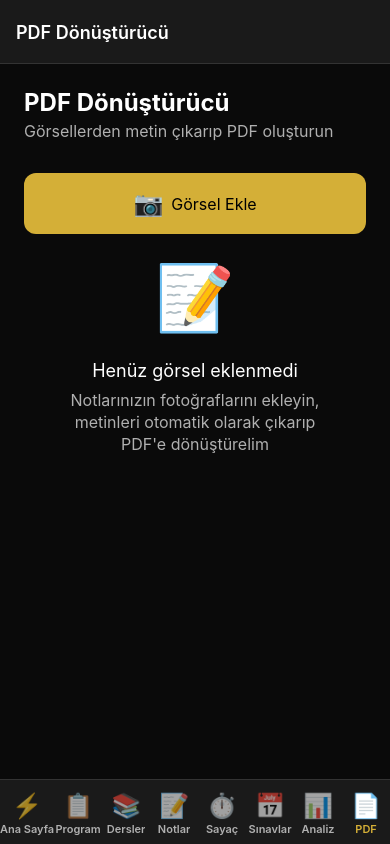
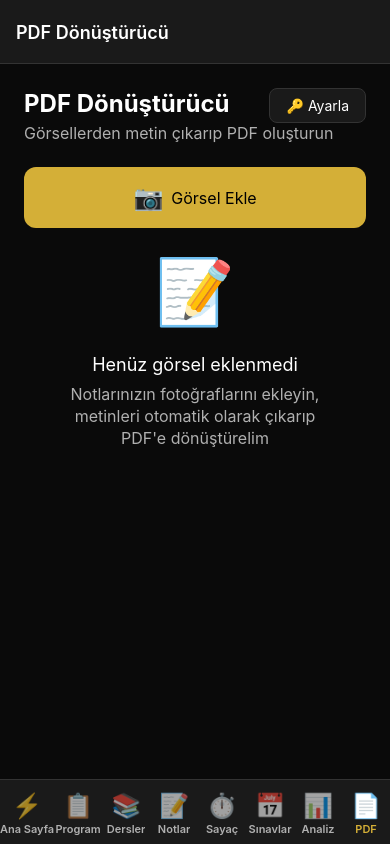
Before and after one commit to warnderdeath/study-g, a React Native app: screen /PDFConverter in a window 390 px wide. Built offline with nearby package versions, Linux system fonts and the light colour scheme.

Commit message:
Switch to OCR.space API for better text recognition

```diff
--- a/package.json
+++ b/package.json
@@ -30,8 +30,7 @@
     "react-native-safe-area-context": "4.6.3",
     "react-native-screens": "~3.22.0",
     "react-native-svg": "13.9.0",
-    "react-native-web": "~0.19.6",
-    "tesseract.js": "^7.0.0"
+    "react-native-web": "~0.19.6"
   },
   "devDependencies": {
     "@babel/core": "^7.20.0",
--- a/src/screens/PDFConverterScreen.tsx
+++ b/src/screens/PDFConverterScreen.tsx
@@ -8,15 +8,19 @@ import {
   Image,
   Platform,
   ActivityIndicator,
+  TextInput,
 } from 'react-native';
 import { colors, spacing, borderRadius, fontSize, fontWeight } from '../constants/theme';
-import Tesseract from 'tesseract.js';
 import { jsPDF } from 'jspdf';
+
+// OCR.space API - Get free key at https://ocr.space/ocrapi
+const OCR_API_URL = 'https://api.ocr.space/parse/image';
 
 interface ImageItem {
   id: string;
   uri: string;
   name: string;
+  file: File | null;
   extractedText: string;
   isProcessing: boolean;
   isProcessed: boolean;
@@ -26,7 +30,27 @@ const PDFConverterScreen = () => {
   const [images, setImages] = useState<ImageItem[]>([]);
   const [isGeneratingPDF, setIsGeneratingPDF] = useState(false);
   const [progress, setProgress] = useState<string>('');
+  const [apiKey, setApiKey] = useState<string>('');
+  const [showApiKeyInput, setShowApiKeyInput] = useState(false);
   const fileInputRef = useRef<HTMLInputElement>(null);
+
+  // Load API key from localStorage on mount
+  React.useEffect(() => {
+    if (Platform.OS === 'web') {
+      const savedKey = localStorage.getItem('@studyg_ocr_api_key');
+      if (savedKey) {
+        setApiKey(savedKey);
+      }
+    }
+  }, []);
+
+  const saveApiKey = (key: string) => {
+    setApiKey(key);
+    if (Platform.OS === 'web') {
+      localStorage.setItem('@studyg_ocr_api_key', key);
+    }
+    setShowApiKeyInput(false);
+  };
 
   const handleSelectImages = () => {
     if (Platform.OS === 'web' && fileInputRef.current) {
@@ -48,6 +72,7 @@ const PDFConverterScreen = () => {
         id: `${Date.now()}-${i}`,
         uri,
         name: file.name,
+        file: file, // Store the file for OCR API
         extractedText: '',
         isProcessing: false,
         isProcessed: false,
@@ -63,39 +88,56 @@ const PDFConverterScreen = () => {
   };
 
   const processImage = async (imageId: string) => {
+    if (!apiKey) {
+      setShowApiKeyInput(true);
+      alert('Lütfen önce OCR API anahtarınızı girin. Ücretsiz anahtar için: https://ocr.space/ocrapi');
+      return;
+    }
+
     setImages(prev => prev.map(img =>
       img.id === imageId ? { ...img, isProcessing: true } : img
     ));
 
     const image = images.find(img => img.id === imageId);
-    if (!image) return;
+    if (!image || !image.file) return;
 
     try {
       setProgress(`"${image.name}" işleniyor...`);
 
-      const result = await Tesseract.recognize(
-        image.uri,
-        'tur+eng', // Turkish + English
-        {
-          logger: (m) => {
-            if (m.status === 'recognizing text') {
-              setProgress(`"${image.name}" - %${Math.round(m.progress * 100)}`);
-            }
-          },
-        }
-      );
+      // Create form data for OCR.space API
+      const formData = new FormData();
+      formData.append('file', image.file);
+      formData.append('apikey', apiKey);
+      formData.append('language', 'tur'); // Turkish
+      formData.append('isOverlayRequired', 'false');
+      formData.append('detectOrientation', 'true');
+      formData.append('scale', 'true');
+      formData.append('OCREngine', '2'); // Engine 2 is better for handwriting
+
+      const response = await fetch(OCR_API_URL, {
+        method: 'POST',
+        body: formData,
+      });
+
+      const result = await response.json();
+
+      if (result.IsErroredOnProcessing) {
+        throw new Error(result.ErrorMessage || 'OCR işlemi başarısız');
+      }
+
+      const extractedText = result.ParsedResults?.[0]?.ParsedText || '';
 
       setImages(prev => prev.map(img =>
         img.id === imageId
-          ? { ...img, extractedText: result.data.text, isProcessing: false, isProcessed: true }
+          ? { ...img, extractedText: extractedText.trim(), isProcessing: false, isProcessed: true }
           : img
       ));
       setProgress('');
-    } catch (error) {
+    } catch (error: any) {
       console.error('OCR error:', error);
       setImages(prev => prev.map(img =>
         img.id === imageId
-          ? { ...img, extractedText: 'Metin okunamadı', isProcessing: false, isProcessed: true }
+          ? { ...img, extractedText: `Hata: ${error.message || 'Metin okunamadı'}`, isProcessing: false, isProcessed: true }
           : img
       ));
       setProgress('');
@@ -237,11 +279,46 @@ const PDFConverterScreen = () => {
       <ScrollView contentContainerStyle={styles.scrollContent}>
         {/* Header */}
         <View style={styles.header}>
-          <Text style={styles.title}>PDF Dönüştürücü</Text>
+          <View style={styles.headerRow}>
+            <Text style={styles.title}>PDF Dönüştürücü</Text>
+            <TouchableOpacity
+              style={styles.apiKeyButton}
+              onPress={() => setShowApiKeyInput(!showApiKeyInput)}
+            >
+              <Text style={styles.apiKeyButtonText}>
+                {apiKey ? '🔑 ✓' : '🔑 Ayarla'}
+              </Text>
+            </TouchableOpacity>
+          </View>
           <Text style={styles.subtitle}>
             Görsellerden metin çıkarıp PDF oluşturun
           </Text>
         </View>
+
+        {/* API Key Input */}
+        {showApiKeyInput && (
+          <View style={styles.apiKeyContainer}>
+            <Text style={styles.apiKeyLabel}>OCR API Anahtarı</Text>
+            <Text style={styles.apiKeyHelp}>
+              Ücretsiz anahtar için: ocr.space/ocrapi
+            </Text>
+            <TextInput
+              style={styles.apiKeyInput}
+              placeholder="API anahtarınızı girin..."
+              placeholderTextColor={colors.textSecondary}
+              value={apiKey}
+              onChangeText={setApiKey}
+              autoCapitalize="none"
+              autoCorrect={false}
+            />
+            <TouchableOpacity
+              style={styles.apiKeySaveButton}
+              onPress={() => saveApiKey(apiKey)}
+            >
+              <Text style={styles.apiKeySaveButtonText}>Kaydet</Text>
+            </TouchableOpacity>
+          </View>
+        )}
 
         {/* Hidden file input for web */}
         {Platform.OS === 'web' && (
@@ -389,7 +466,64 @@ const styles = StyleSheet.create({
     paddingBottom: spacing.xxxl,
   },
   header: {
-    marginBottom: spacing.xl,
+    marginBottom: spacing.lg,
+  },
+  headerRow: {
+    flexDirection: 'row',
+    justifyContent: 'space-between',
+    alignItems: 'center',
+  },
+  apiKeyButton: {
+    backgroundColor: colors.surface,
+    paddingHorizontal: spacing.md,
+    paddingVertical: spacing.sm,
+    borderRadius: borderRadius.md,
+    borderWidth: 1,
+    borderColor: colors.border,
+  },
+  apiKeyButtonText: {
+    fontSize: fontSize.sm,
+    color: colors.text,
+  },
+  apiKeyContainer: {
+    backgroundColor: colors.surface,
+    padding: spacing.md,
+    borderRadius: borderRadius.lg,
+    marginBottom: spacing.lg,
+    borderWidth: 1,
+    borderColor: colors.primary + '30',
+  },
+  apiKeyLabel: {
+    fontSize: fontSize.md,
+    fontWeight: fontWeight.semiBold,
+    color: colors.text,
+    marginBottom: spacing.xs,
+  },
+  apiKeyHelp: {
+    fontSize: fontSize.sm,
+    color: colors.textSecondary,
+    marginBottom: spacing.md,
+  },
+  apiKeyInput: {
+    backgroundColor: colors.background,
+    padding: spacing.md,
+    borderRadius: borderRadius.md,
+    fontSize: fontSize.md,
+    color: colors.text,
+    borderWidth: 1,
+    borderColor: colors.border,
+    marginBottom: spacing.sm,
+  },
+  apiKeySaveButton: {
+    backgroundColor: colors.primary,
+    padding: spacing.sm,
+    borderRadius: borderRadius.md,
+    alignItems: 'center',
+  },
+  apiKeySaveButtonText: {
+    color: colors.onPrimary,
+    fontSize: fontSize.sm,
+    fontWeight: fontWeight.semiBold,
   },
   title: {
     fontSize: fontSize.xxl,
```
Also changed, not shown: 1 other file (tests, documents, lock files or other folders).
